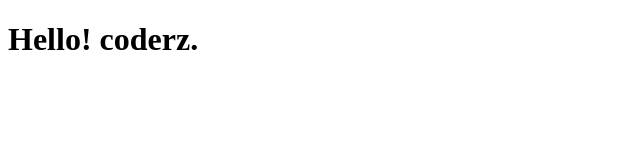
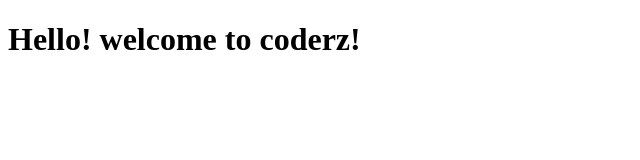
Before and after one commit to Thamizhcoderz/test, a plain HTML site: page index.html in a window 1280 px wide. Shown: the whole page, without its empty margins (0-640 px from the left). Drawn offline with Linux system fonts and the light colour scheme.

Commit message:
changes has been done

```diff
--- a/index.html
+++ b/index.html
@@ -6,5 +6,5 @@
     <title>Document</title>
 </head>
 <body>
-    <h1>Hello! coderz.</h1>
+    <h1>Hello! welcome to coderz!</h1>
 </body>
```
